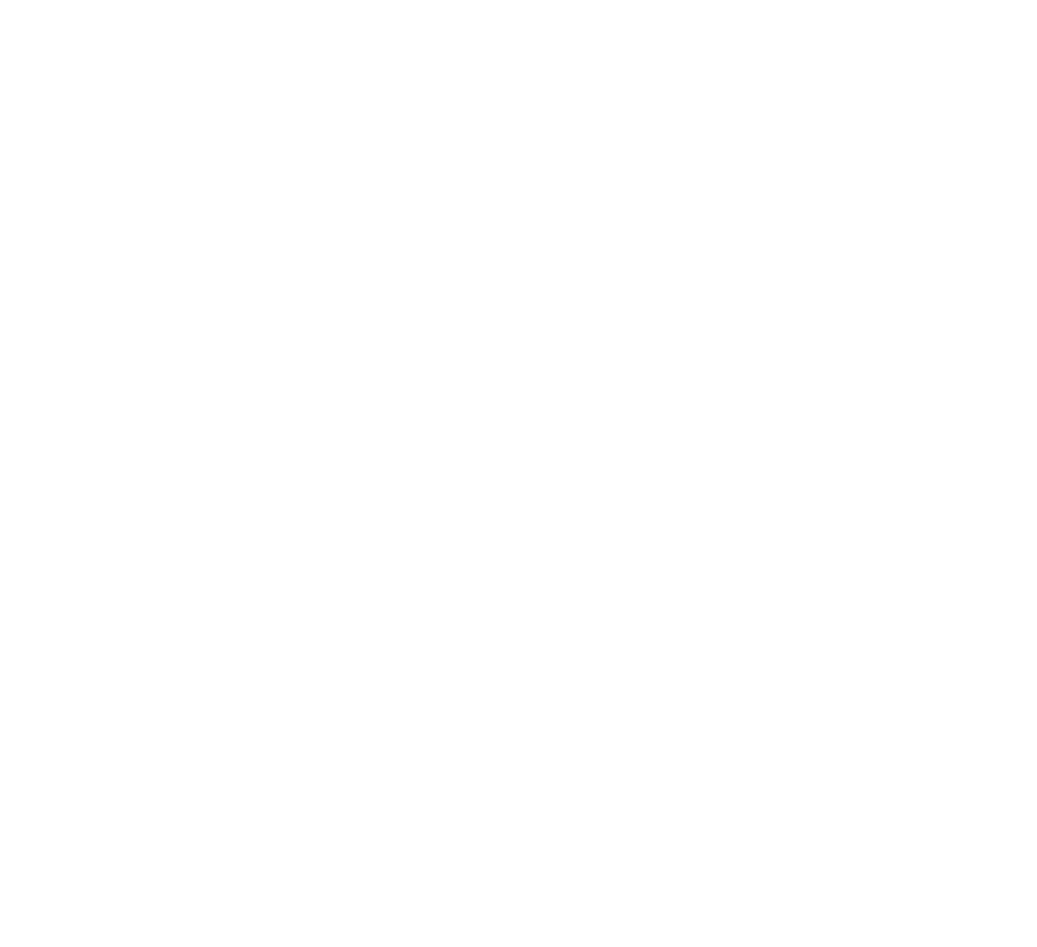
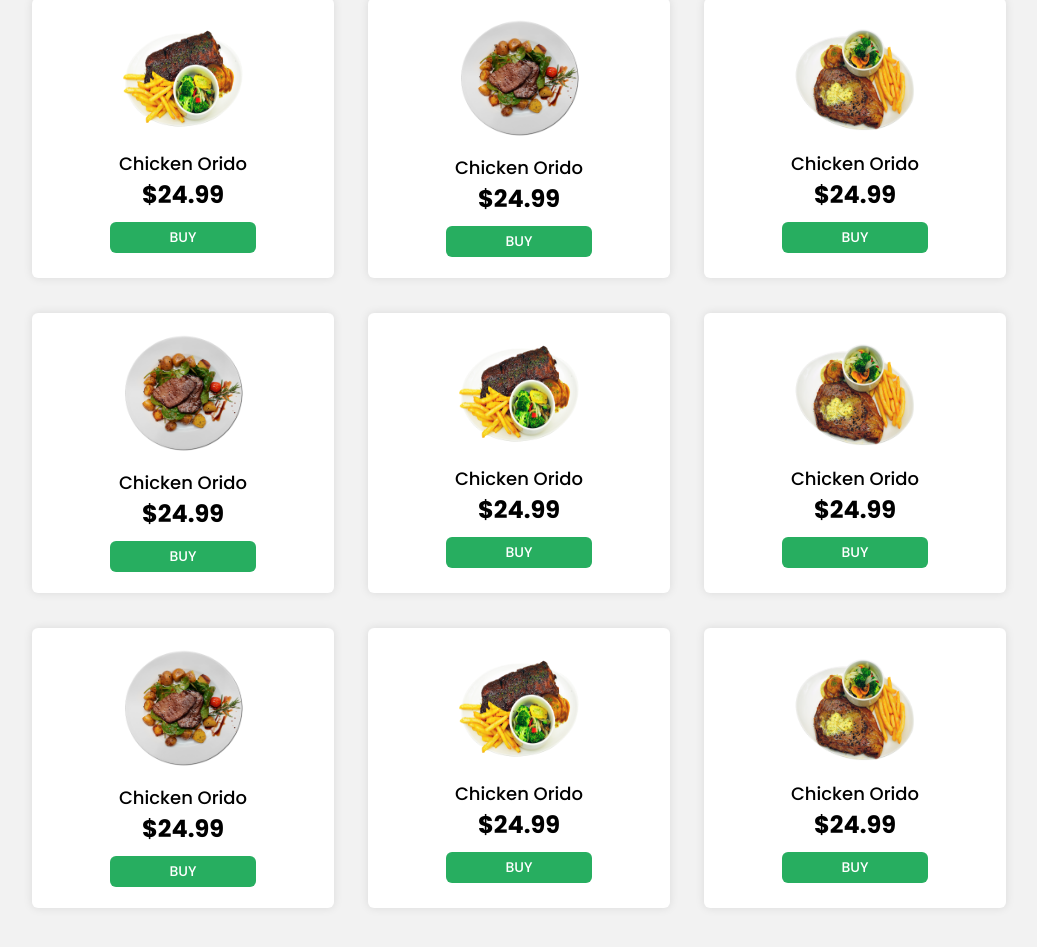
Before and after one commit to BlondelMbou/fastfood, a React (Create React App) app: page / in a window 1280 px wide. Shown: the part 957-1904 px from the top of the page, without its empty margins (121-1158 px from the left). Before the commit the page ends 800 px from the top, so only its background shows below. Built offline with nearby package versions, Linux system fonts and the light colour scheme.

Commit message:
add menu section

```diff
--- a/src/components/AppRoot.jsx
+++ b/src/components/AppRoot.jsx
@@ -3,12 +3,14 @@ import React from 'react'
 import './animations.css'
 import Header from './Header/Header'
 import Hero from './Hero/Hero'
+import Menu from './Menu/Menu'
 
 function AppRoot() {
     return (
         <div className="approot">
             <Header />
             <Hero />
+            <Menu />
         </div>
     )
 }
--- /dev/null
+++ b/src/components/Menu/Menu.jsx
@@ -0,0 +1,73 @@
+import React from 'react'
+
+import './menu.css'
+import im5 from '../../assets/images/img5.png'
+import im1 from '../../assets/images/img1.png'
+import im3 from '../../assets/images/img3.png'
+
+function Menu() {
+    return (
+        <section id="menu">
+            <h4 class="mini_title">Our menu</h4>
+            <h2 class="title">Popular Menu</h2>
+            <div class="dishes">
+                <div class="dish">
+                    <img src={im5} />
+                    <p>Chicken Orido</p>
+                    <h2>$24.99</h2>
+                    <a href="#">BUY</a>
+                </div>
+                <div class="dish">
+                    <img src={im3} />
+                    <p>Chicken Orido</p>
+                    <h2>$24.99</h2>
+                    <a href="#">BUY</a>
+                </div>
+                <div class="dish">
+                    <img src={im1} />
+                    <p>Chicken Orido</p>
+                    <h2>$24.99</h2>
+                    <a href="#">BUY</a>
+                </div>
+                <div class="dish">
+                    <img src={im3} />
+                    <p>Chicken Orido</p>
+                    <h2>$24.99</h2>
+                    <a href="#">BUY</a>
+                </div>
+                <div class="dish">
+                    <img src={im5} />
+                    <p>Chicken Orido</p>
+                    <h2>$24.99</h2>
+                    <a href="#">BUY</a>
+                </div>
+                <div class="dish">
+                    <img src={im1} />
+                    <p>Chicken Orido</p>
+                    <h2>$24.99</h2>
+                    <a href="#">BUY</a>
+                </div>
+                <div class="dish">
+                    <img src={im3} />
+                    <p>Chicken Orido</p>
+                    <h2>$24.99</h2>
+                    <a href="#">BUY</a>
+                </div>
+                <div class="dish">
+                    <img src={im5} />
+                    <p>Chicken Orido</p>
+                    <h2>$24.99</h2>
+                    <a href="#">BUY</a>
+                </div>
+                <div class="dish">
+                    <img src={im1} />
+                    <p>Chicken Orido</p>
+                    <h2>$24.99</h2>
+                    <a href="#">BUY</a>
+                </div>
+            </div>
+        </section>
+    )
+}
+
+export default Menu
--- /dev/null
+++ b/src/components/Menu/menu.css
@@ -0,0 +1,78 @@
+/* menu CSS */
+
+#menu {
+    display: flex;
+    align-items: center;
+    justify-content: center;
+    flex-direction: column;
+    background-color: rgba(0, 0, 0, 0.05);
+    padding: 50px 10px;
+}
+
+.mini_title {
+    margin-top: 25px;
+    font-size: 16px;
+    color: #27ae60;
+    text-transform: capitalize;
+}
+
+.title {
+    font-size: 20px;
+    text-transform: uppercase;
+    color: #273e60;
+    margin-bottom: 25px;
+    text-align: center;
+}
+
+.dishes {
+    display: flex;
+    flex-wrap: wrap;
+    width: 80%;
+    justify-content: space-around;
+}
+
+.dishes .dish {
+    height: 280px;
+    width: 30%;
+    background-color: #fff;
+    padding: 25px;
+    display: flex;
+    align-items: center;
+    justify-content: center;
+    flex-direction: column;
+    border-radius: 6px;
+    margin-bottom: 35px;
+    transition: 0.5s;
+    box-shadow: 0 0 10px rgba(0, 0, 0, 0.1);
+}
+
+.dishes .dish img {
+    width: 130px;
+    height: 120px;
+    margin-bottom: 15px;
+}
+
+.dishes .dish p {
+    text-align: center;
+    font-size: 18px;
+}
+
+.dishes .dish a {
+    margin-top: 10px;
+    font-size: 14px;
+    text-decoration: 0;
+    background-color: #27ae60;
+    padding: 5px 60px;
+    color: #fff;
+    border-radius: 6px;
+}
+
+
+
+
+@media (max-width: 964px) {
+    #menu .dishes .dish {
+        width: 100%;
+        max-width: 260px;
+    }
+}
```
Also changed, not shown: src/html/style.css (indentation only).
